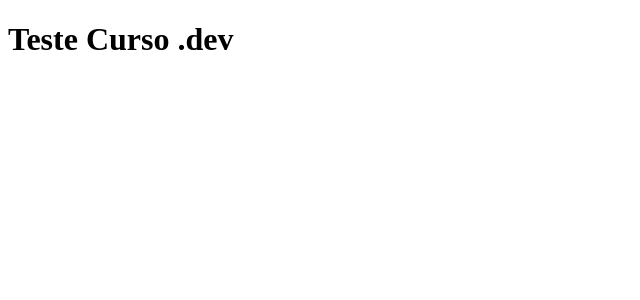
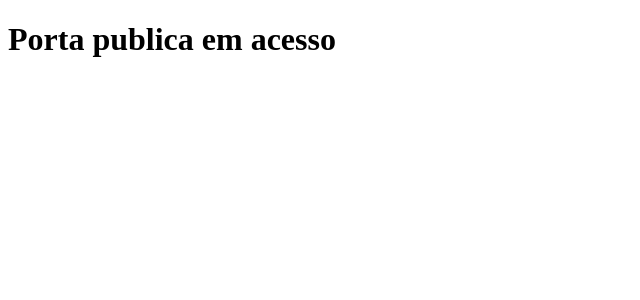
Before and after one commit to IsraelAmaro/tabnews-clone, a Next.js app: page / in a window 1280 px wide. Shown: the top 300 px of the page, without its empty margins (0-640 px from the left). Built offline with nearby package versions, Linux system fonts and the light colour scheme.

Commit message:
:constructin: trabalgando com code spaces

```diff
--- a/pages/index.js
+++ b/pages/index.js
@@ -1,5 +1,11 @@
 function Home(){
-    return <h1> Teste Curso .dev</h1>
+    segundoParagrafo()
+    return <h1>Porta publica em acesso</h1>
+
+}
+
+function segundoParagrafo(){
+    return <h2> subParagrafo </h2>
 }
 
 export default Home;
```
